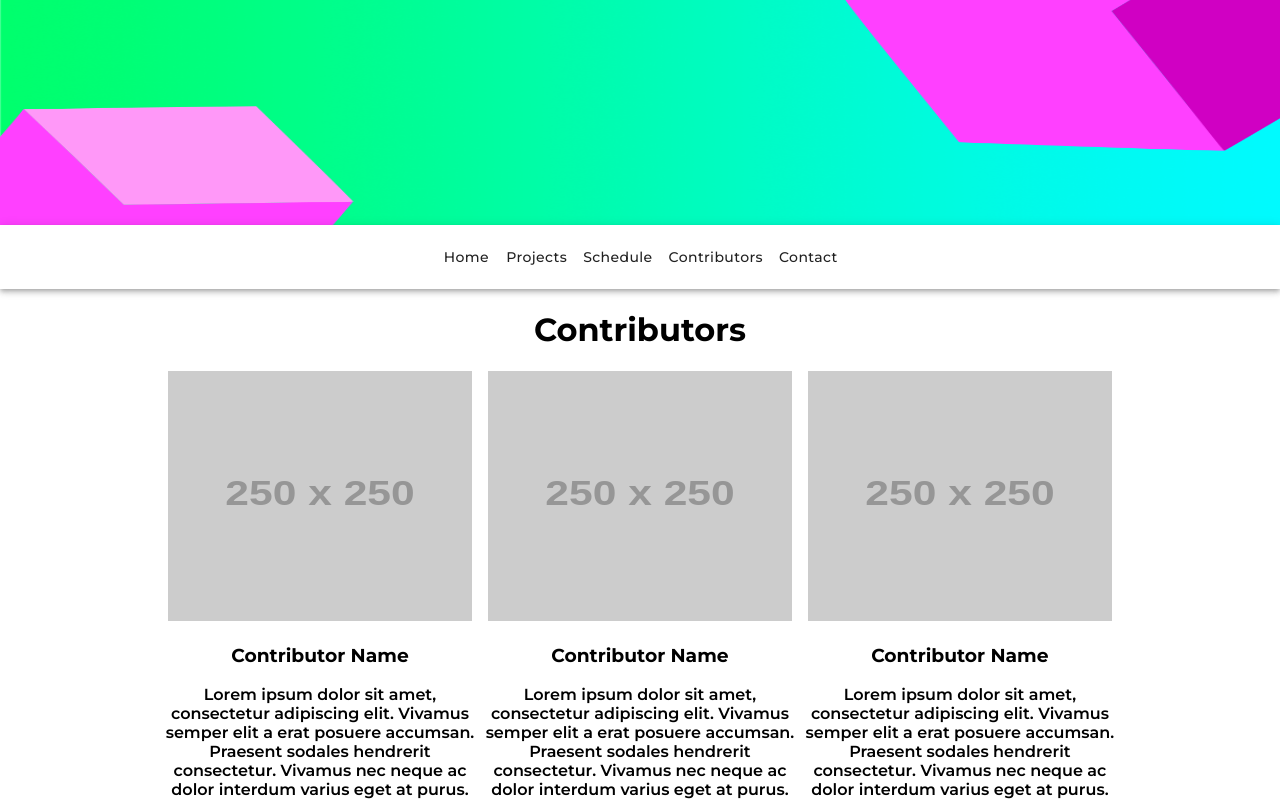
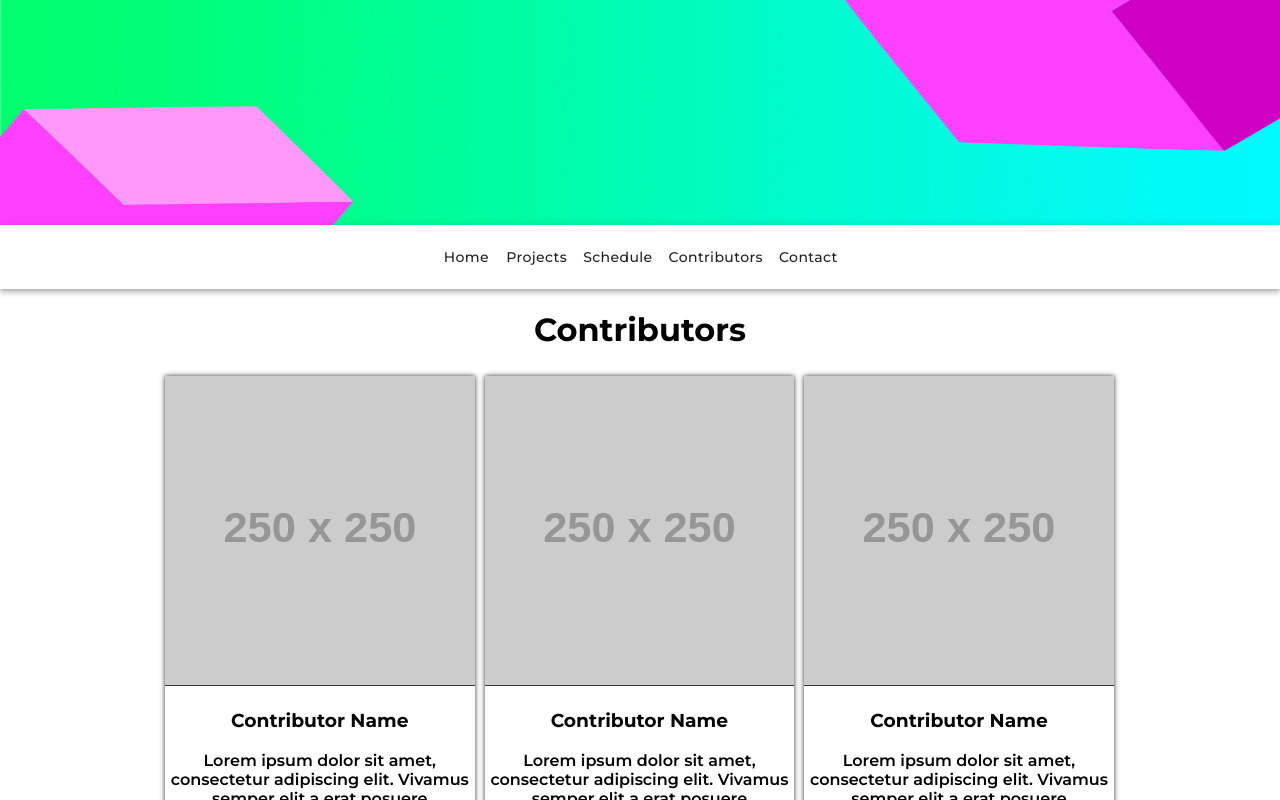
Before and after one commit to OpenEugene/openeugene-marketing-site, a React (Create React App) app: page /contributors in a window 1280 px wide. Shown: the top 800 px of the page. Built offline with nearby package versions, Linux system fonts and the light colour scheme.

Commit message:
v1 of contributors page done

```diff
--- a/src/components/Contributors/Contributor.tsx
+++ b/src/components/Contributors/Contributor.tsx
@@ -4,14 +4,26 @@ import { Contributor } from "../../types/types";
 
 const styles = makeStyles({
   contributor: {
-    width: "33.33%"
+    width: "32.25%",
+    borderLeft: "solid 0px transparent",
+    borderRight: "solid 0px transparent",
+    borderBottom: "solid 0px transparent",
+    boxShadow: "0 0 5px #333",
+    margin: 5
+  },
+  "@media (max-width: 600px)": {
+    contributor: {
+      width: "100%",
+      marginBottom: 25
+    }
   },
   contributorImage: {
-    maxHeight: 250,
-    width: "95%"
+    width: "100%",
+    borderBottom: "solid 1px #333",
+    maxHeight: "50%"
   },
   contributorDescription: {
-    maxHeight: 500,
+    maxHeight: "50%",
     margin: 5
   }
 });
--- a/src/components/Projects/Project.tsx
+++ b/src/components/Projects/Project.tsx
@@ -5,7 +5,8 @@ import { Project } from "../../types/types";
 const styles = makeStyles({
   projectImage: {
     flex: 1,
-    maxWidth:500
+    maxWidth:500,
+    height:"100%"
   },
   projectDescription: {
     flex:1,
@@ -14,9 +15,8 @@ const styles = makeStyles({
     display: "flex",
     flexDirection:"column",
     paddingLeft: 15,
-    width:"50%",
-    maxWidth:"100%"
-  }
+    width:"50%"
+  },
 });
 
 const ProjectTile = (project: Project) => {
--- a/src/components/Projects/ProjectsPage.tsx
+++ b/src/components/Projects/ProjectsPage.tsx
@@ -1,6 +1,6 @@
 import React from "react";
 import makeStyles from "@material-ui/core/styles/makeStyles";
-import {Projects} from "../../types/types";
+import { Projects } from "../../types/types";
 import ProjectTile from "../Projects/Project";
 
 const styles = makeStyles({
@@ -10,22 +10,33 @@ const styles = makeStyles({
   },
   flexContainer: {
     display: "flex",
-        flexWrap:"wrap",
-        maxWidth:"100%"
+    flexWrap: "wrap",
+    maxWidth: "100%"
+  },
+  "@media (max-width: 600px)": {
+    flexContainer: {
+      flexDirection: "column"
+    }
   },
   pageHeader: {
     alignItems: "center",
     justifyContent: "center"
   },
   projectRow: {
+    width: "100%",
     display: "flex",
     flexDirection: "row",
-        padding: "10px 0",
-        flexWrap: "wrap"
+    flexWrap: "wrap",
+    borderLeft: "solid 0px transparent",
+    borderRight: "solid 0px transparent",
+    borderBottom: "solid 0px transparent",
+    boxShadow: "0 0 5px #333",
+    marginTop: 10,
+    marginBottom: 10
   }
 });
 
-export const ProjectsPage = (projects:Projects) => {
+export const ProjectsPage = (projects: Projects) => {
   const classes = styles();
   return (
     <>
@@ -35,7 +46,11 @@ export const ProjectsPage = (projects:Projects) => {
       <div className={classes.flexContainer}>
         {projects.projects.map((project, index) => (
           <div className={classes.projectRow}>
-                                <ProjectTile description={project.description} title={project.title} imgUrl={project.imgUrl}/>
+            <ProjectTile
+              description={project.description}
+              title={project.title}
+              imgUrl={project.imgUrl}
+            />
           </div>
         ))}
       </div>
```
Also changed, not shown: src/components/Contributors/ContributorsPage.tsx (+5 -12 lines). Lines whose indentation alone changed are shown as unchanged.
